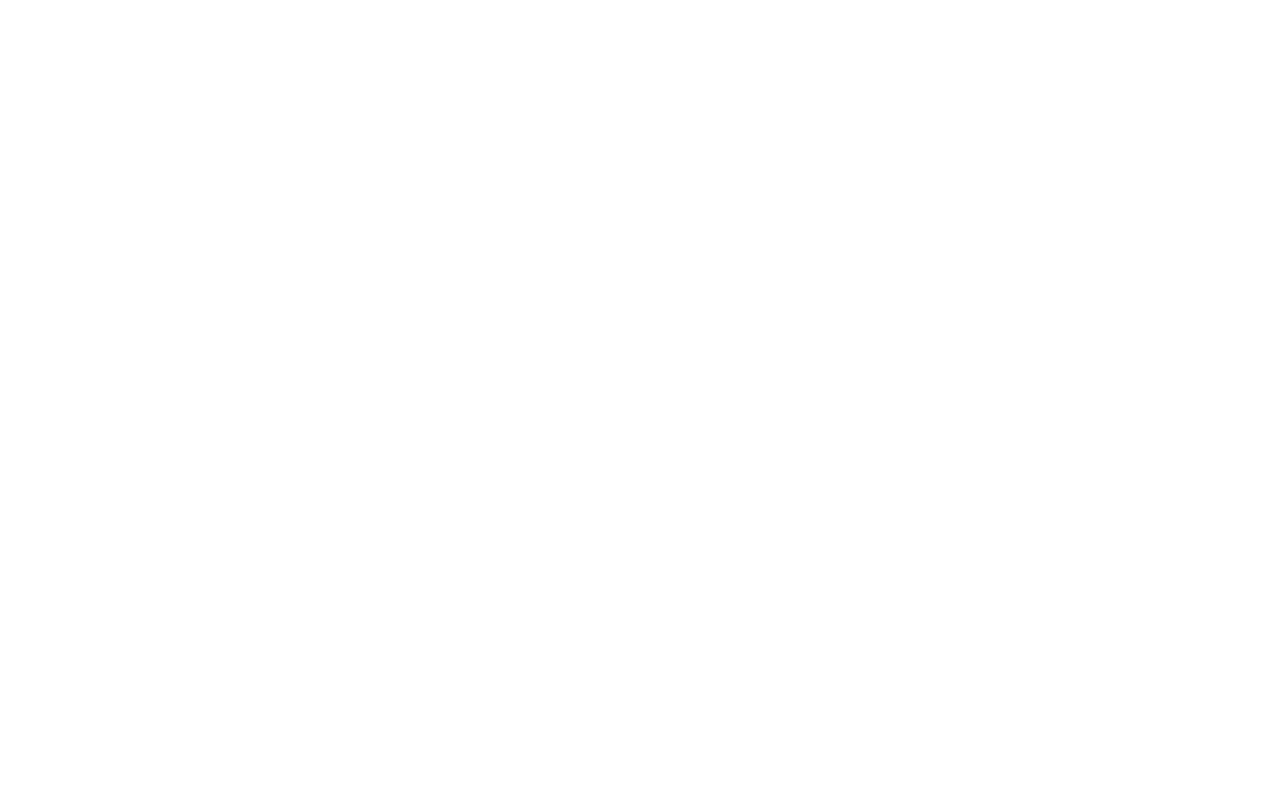
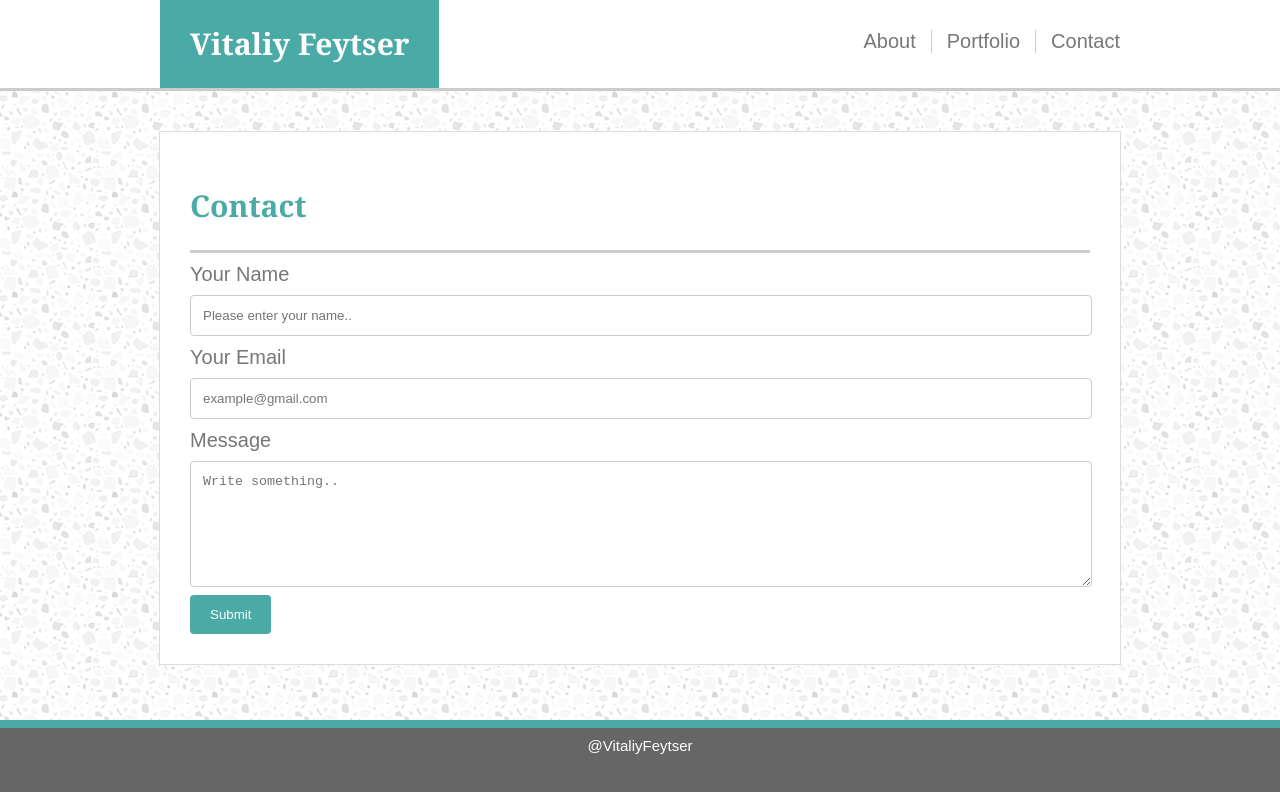
Before and after one commit to vitaliyfeytser/Basic-Portfolio, a plain HTML site: page contact.html in a window 1280 px wide. Drawn offline with Linux system fonts and the light colour scheme.

Commit message:
forgot to commit for a while

```diff
--- a/assets/css/style.css
+++ b/assets/css/style.css
@@ -7,13 +7,7 @@ HTML, body {
 
 }
 
-/* body {
-    background-image: url("/assets/images/light-grey-terrazzo.png")
-} */
-
-
 /* FULL PAGE CONTROLS */
-
 
 #main {
 
@@ -56,7 +50,6 @@ HTML, body {
     float: none;
 
 }
-
 
 /* NAV CONTENT & TABS */
 
@@ -119,6 +112,7 @@ HTML, body {
 
 
 /* MAIN CONTENT BOX */
+/* ABOUT-TAB CSS */
 
 #text-box {
     height: fit-content;
@@ -143,7 +137,7 @@ HTML, body {
 }
 
 
-#about-me-box {
+.content-label {
     height: 88px;
     width: 900px;
     background-color: white;
@@ -202,6 +196,110 @@ HTML, body {
 }
 
 
+/* CONTACT-TAB CSS */
+
+
+/* * {
+    box-sizing: border-box;
+  }
+   */
+  input[type=text], select, textarea {
+    width: 876px;
+    padding: 12px;
+    border: 1px solid #ccc;
+    border-radius: 4px;
+    resize: vertical;
+  }
+
+  input[type=email], select, textarea {
+    width: 876px;
+    padding: 12px;
+    border: 1px solid #ccc;
+    border-radius: 4px;
+    resize: vertical;
+  }
+
+
+  label {
+    padding: 0px 0px 0px 0px;
+    display: inline-block;
+  }
+
+  input[type=submit] {
+    background-color: #4aaaa5;
+    color: white;
+    padding: 12px 20px;
+    border: none;
+    border-radius: 4px;
+    cursor: pointer;
+    float: left;
+  }
+
+  input[type=submit]:hover {
+    background-color: #4fb8b2;
+  }
+
+  .label {
+    float: left;
+    width: 100%;
+    margin-top: 6px;
+  }
+
+  .input-box {
+    float: left;
+    width: 100%;
+    margin-top: 6px;
+  }
+
+
+  /* Clear floats after the columns */
+
+  .row:after {
+    content: "";
+    display: table;
+    clear: both;
+  }
+
+  .content-label:after {
+    clear: both;
+  }
+
+  /* PORTFOLIO-TAB CSS */
+
+.column {
+    float: left;
+    width: 31%;
+    padding: 0% 1%;
+}
+
+.card {
+    /* Add shadows to create the "card" effect */
+    box-shadow: 0 4px 8px 0 rgba(0,0,0,0.2);
+    transition: 0.3s;
+    width: 100%;
+    margin-top: 30px;
+  }
+
+  /* On mouse-over, add a deeper shadow */
+  .card:hover {
+    box-shadow: 0 8px 16px 0 rgba(0,0,0,0.2);
+  }
+
+  /* CLOSE CONTAINER GAP WITH CARD */
+  .container {
+    margin-top: -10px;
+    padding: 5px 16px;
+    background-color: #4aaaa5;
+  }
+
+  /* .container {
+    border-radius: 5px;
+    background-color: #4aaaa5;
+    padding: 0px;
+    margin: 0px;
+
+    width: 300px;
+  } */
 
 
 /*
--- a/contact.html
+++ b/contact.html
@@ -0,0 +1,91 @@
+<!DOCTYPE html>
+
+<html lang="eng">
+
+<head>
+    <meta charset="UTF-8">
+    <title>Vitaliy's Profile Page</title>
+    <link rel="stylesheet" href="assets/css/style.css">
+    <!-- <link href="https://fonts.googleapis.com/css?family=Roboto" rel="stylesheet"> -->
+
+</head>
+
+<!-- BACKGROUND IMAGE -->
+<body style="background-image:url(assets/images/light-grey-terrazzo.png)">
+
+
+    <!-- PAGE ALIGNMENT CONTAINER -->
+    <main id="main">
+
+        <header id="header-box"></header>
+
+        <header id="header-box-center">
+
+                <div id="name-box">Vitaliy Feytser</div>
+
+                <!-- NAV TABS -->
+                <nav class="tab contact-tab">Contact</nav>
+                <nav class="tab porfolio-tab">Portfolio</nav>
+                <nav class="tab about-tab">About</nav>
+
+        </header>
+
+        <!-- MAIN CONTENT BOX -->
+        <article id="text-box">
+
+
+            <div class="content-label">Contact</div>
+
+            <form>
+
+                <!-- NAME ENTRY FIELD -->
+                <div class="row">
+                    <div class="label">
+                        <label for="yname">Your Name</label>
+                    </div>
+                    <div class="input-box">
+                        <input type="text" id="yname" name="yourname" placeholder="Please enter your name..">
+                    </div>
+                </div>
+
+                <!-- EMAIL ENTRY FIELD -->
+                <div class="row">
+                    <div class="label">
+                        <label for="yemail">Your Email</label>
+                    </div>
+                    <div class="input-box">
+                        <input type="email" id="yemail" name="youremail" placeholder="example@gmail.com">
+                    </div>
+                </div>
+
+
+                <!-- MESSAGE ENTRY BOX -->
+                <div class="row">
+                    <div class="label">
+                        <label for="message">Message</label>
+                    </div>
+                    <div class="input-box">
+                        <textarea id="message" name="message" placeholder="Write something.." style="height:100px"></textarea>
+                    </div>
+                </div>
+
+
+                <!-- SUBMIT BUTTON -->
+                <div class="row">
+                    <input type="submit" value="Submit">
+                </div>
+
+            </form>
+
+        </article>
+
+
+
+    </main>
+
+    <!-- FOOTER -->
+    <footer id="footer-box">@VitaliyFeytser</footer>
+
+
+
+</body>
```
Also changed, not shown: index.html (+7 -6 lines), portfolio.html (+126 -0 lines), assets/images/IMG_8199.jpeg (deleted), assets/images/daisy.jpeg (added), assets/images/dark-grey-terrazzo.png (deleted), assets/images/liberty.jpeg (added), assets/images/manhattan.jpeg (renamed from assets/images/IMG_5130.jpeg), assets/images/storm-trooper.jpeg (renamed from assets/images/IMG_6302.jpeg), 2 other files.
